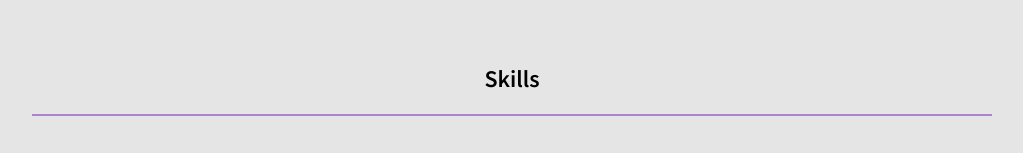
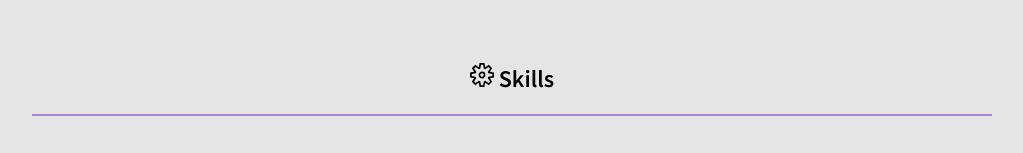
Before and after one commit to mmathias2011/personalPage, a React (Create React App) app: page / in a window 1280 px wide. Shown: the part 1209-1362 px from the top of the page, without its empty margins (128-1151 px from the left). Built offline with nearby package versions, Linux system fonts and the light colour scheme.

Commit message:
adicionado icone em Skills

```diff
--- a/src/Components/Skills.js
+++ b/src/Components/Skills.js
@@ -1,5 +1,6 @@
 import React from 'react'
 import styled from 'styled-components'
+import { VscSettingsGear } from 'react-icons/vsc'
 import html from '../Assets/html.svg'
 import css from '../Assets/css.svg'
 import Js from '../Assets/Js.svg'
@@ -70,7 +71,7 @@ const Skills = () => {
         <>
         <Container data-aos="fadeIn" id="skills">
             <Divskill>
-                <h2>Skills</h2>
+                <h2><VscSettingsGear/> Skills</h2>
             </Divskill>
             <Section>
                 <div>
```
Also changed, not shown: 1 other file (tests, documents, lock files or other folders).
